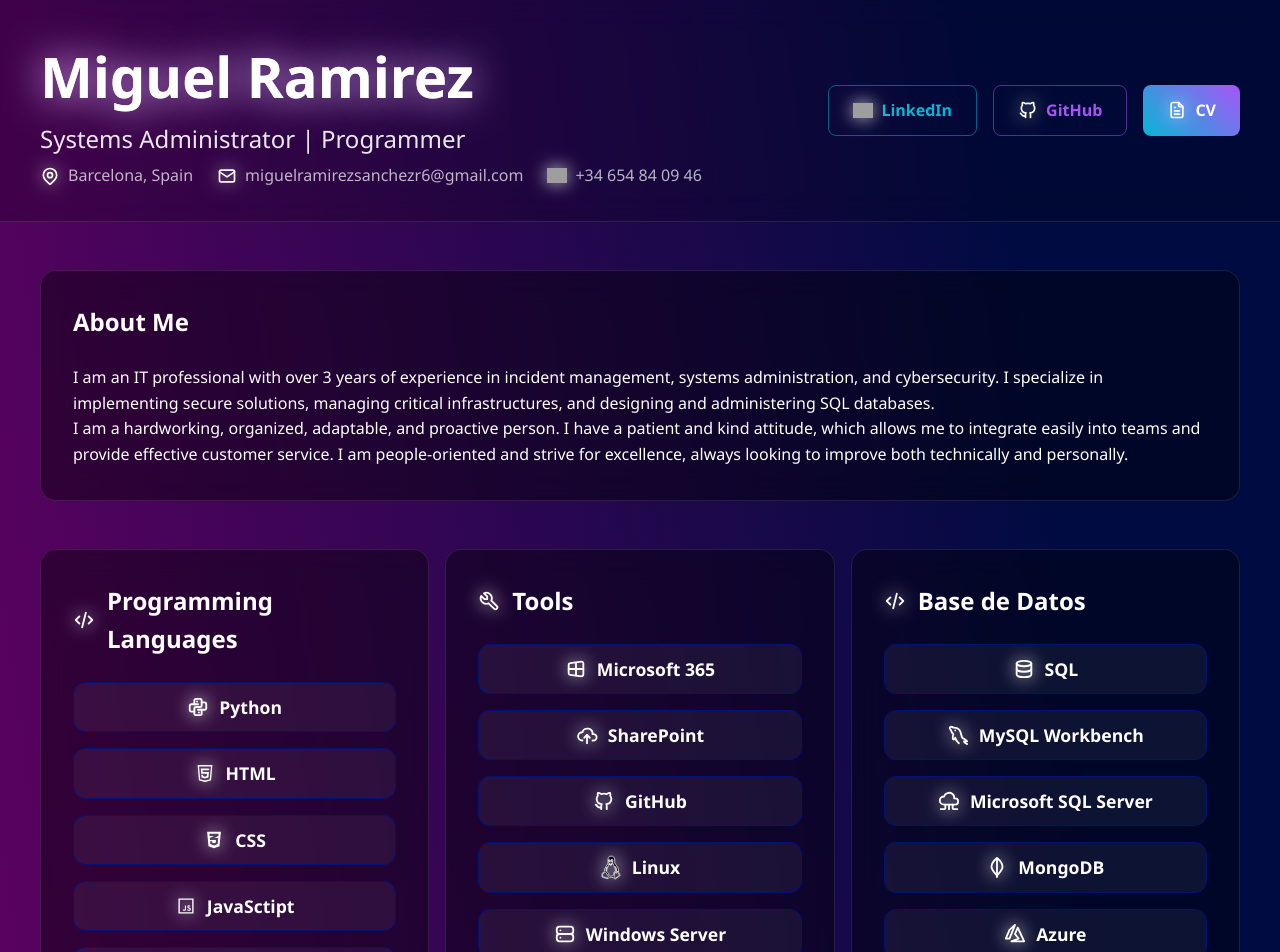
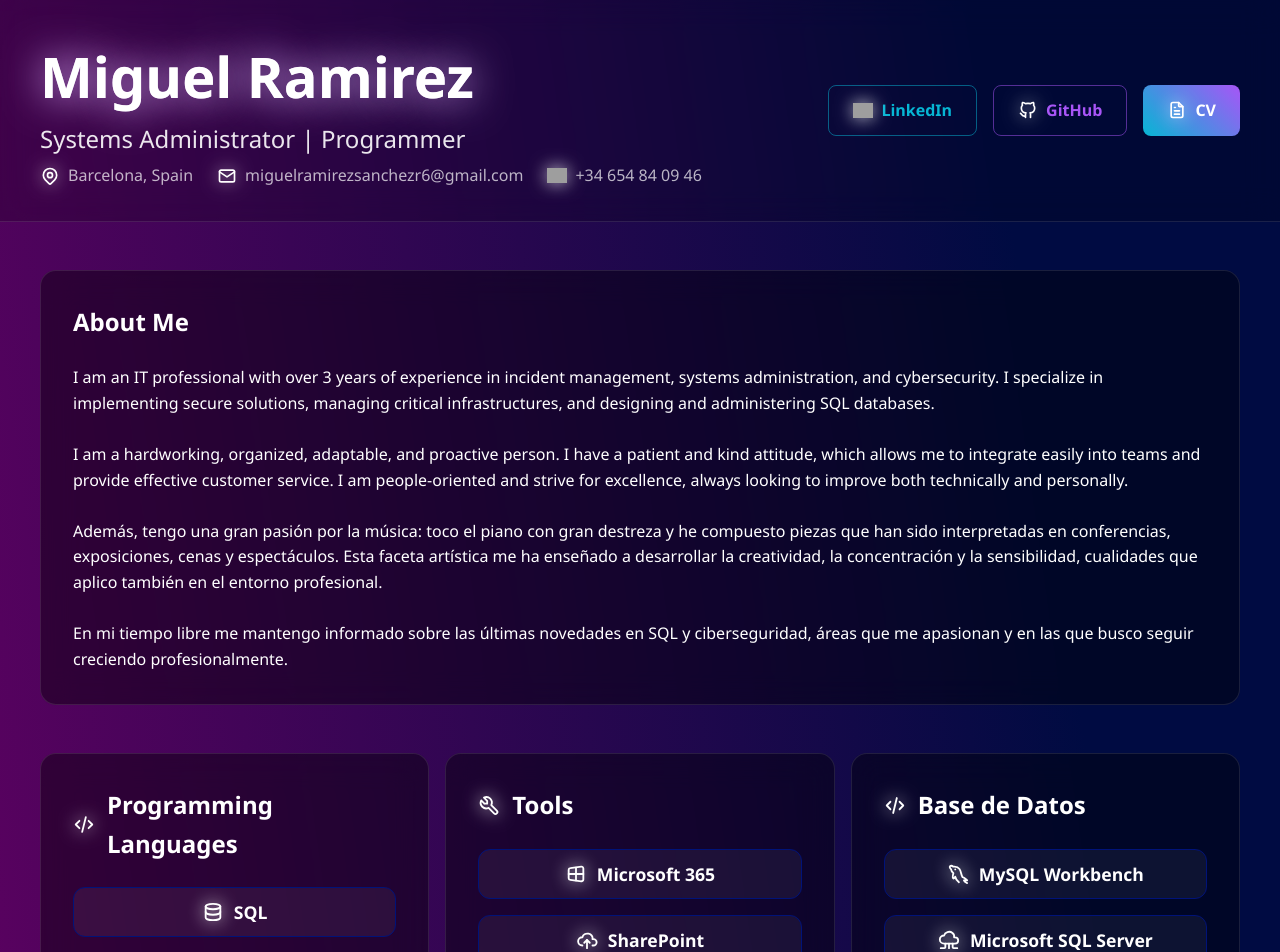
Before and after one commit to albatross5/Portfolio-Miki, a React (Vite) app: page / in a window 1280 px wide. Shown: the top 952 px of the page. Built offline with nearby package versions, Linux system fonts and the light colour scheme; grey boxes are pictures that could not be loaded.

Commit message:
Modificaciones.
Sobre Mi y badgecards

```diff
--- a/src/pages/Home/Home.jsx
+++ b/src/pages/Home/Home.jsx
@@ -17,12 +17,13 @@
             icon: "/assets/code.svg",
             title: t("badgecard_title_lenguages"),
             skills: [
-                { name: "Python", icon: "/assets/python.svg" },
+                { name: "SQL", icon: "/assets/database.svg" },
                 { name: "HTML", icon: "/assets/html.svg" },
                 { name: "CSS", icon: "/assets/css.svg" },
-                { name: "JavaSctipt", icon: "/assets/js.svg" },
-                { name: "JSON", icon: "/assets/braces.svg" },
-                { name: "React", icon: "/assets/react.svg" },
+                { name: "JavaScript", icon: "/assets/js.svg" },
+                { name: "Python", icon: "/assets/python.svg" },
+                { name: "JSON", icon: "/assets/braces.svg" }
+
             ],
         },
         {
@@ -36,16 +37,16 @@
                 { name: "Windows Server", icon: "/assets/server.svg" },
                 { name: "SAGE 200", icon: "/assets/sage.svg" },
                 { name: "WordPress", icon: "/assets/wordpress.svg" },
+                { name: "React", icon: "/assets/react.svg" },
             ],
         },
         {
             icon: "/assets/code.svg",
             title: "Base de Datos",
             skills: [
-                { name: "SQL", icon: "/assets/database.svg" },
                 { name: "MySQL Workbench", icon: "/assets/mysql.svg" },
                 { name: "Microsoft SQL Server", icon: "/assets/server2.svg" },
-                { name: "MongoDB", icon: "/assets/mongodb.svg" },
+                { name: "SSMS", icon: "/assets/database.svg" },
                 { name: "Azure", icon: "/assets/azure.svg" },
             ],
         },
@@ -233,7 +234,14 @@
                             <p>
                                 {t("sobre_mi_primero")}
                                 <br />
+                                <br />
                                 {t("sobre_mi_segundo")}
+                                <br />
+                                <br />
+                                {t("sobre_mi_tercero")}
+                                <br />
+                                <br />
+                                {t("sobre_mi_cuarto")}
                             </p>
                         </div>
                     </section>
--- a/src/translations/spanish.js
+++ b/src/translations/spanish.js
@@ -2,7 +2,7 @@
 
     //Header
     header_title: "Miguel Ramírez Sánchez",
-    header_subtitle_programmer: " Programador",
+    header_subtitle_programmer: " Programador Web",
     header_subtitle_system:"Administrador de Sistemas ",
     header_location: "Barcelona, España",
     header_email: "miguelramirezsanchezr11.info4@gmail.com",
@@ -13,11 +13,12 @@
 
     //Sobre Mi
     sobre_mi: "Sobre Mi",
-    sobre_mi_primero: "Soy un profesional en IT con 3 años de experiencia en la gestión de incidencias, administración de sistemas y ciberseguridad. Me especializo en la implementación de soluciones seguras, la gestión de infraestructuras críticas y el diseño y administración de bases de datos SQL.",
-    sobre_mi_segundo: "Soy una persona trabajadora, ordenada, adaptable y proactiva. Poseo una actitud paciente y amable, lo que me permite integrarme fácilmente en equipos de trabajo y ofrecer una atención eficaz de cara al público.Estoy orientado a las personas y a la excelencia, buscando siempre mejorar tanto en lo técnico como en lo humano.",
-
+    sobre_mi_primero: "Soy Miguel Ramírez, técnico informático en formación con mas de 2 años de experiencia, con especialización en bases de datos, ciberseguridad y desarrollo web, colaboro en proyectos de gestión de datos y aplicaciones internas, a parte de las tareas de administracion de sistemas.",
+    sobre_mi_segundo: "Me considero una persona trabajadora, ordenada, paciente y amable, con gran capacidad de adaptación a distintos estilos de trabajo. Destaco por ser resolutivo, activo y proactivo, y por saber trabajar tanto en equipo como de forma autónoma, siempre orientado a las personas y a la excelencia.",
+    sobre_mi_tercero: "Además, tengo una gran pasión por la música: toco el piano con gran destreza y he compuesto piezas que han sido interpretadas en conferencias, exposiciones, cenas y espectáculos. Esta faceta artística me ha enseñado a desarrollar la creatividad, la concentración y la sensibilidad, cualidades que aplico también en el entorno profesional.",
+    sobre_mi_cuarto: "En mi tiempo libre me mantengo informado sobre las últimas novedades en SQL y ciberseguridad, áreas que me apasionan y en las que busco seguir creciendo profesionalmente.",
     //Badge
-    badgecard_title_lenguages: "Programación",
+    badgecard_title_lenguages: "Lenguajes",
     badgecard_title_herramientas: "Herramientas",
 
 
```
